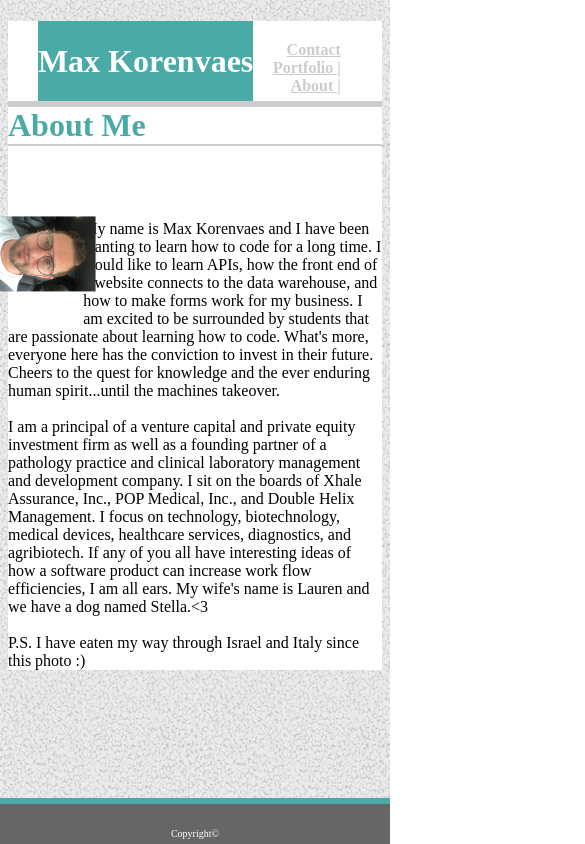
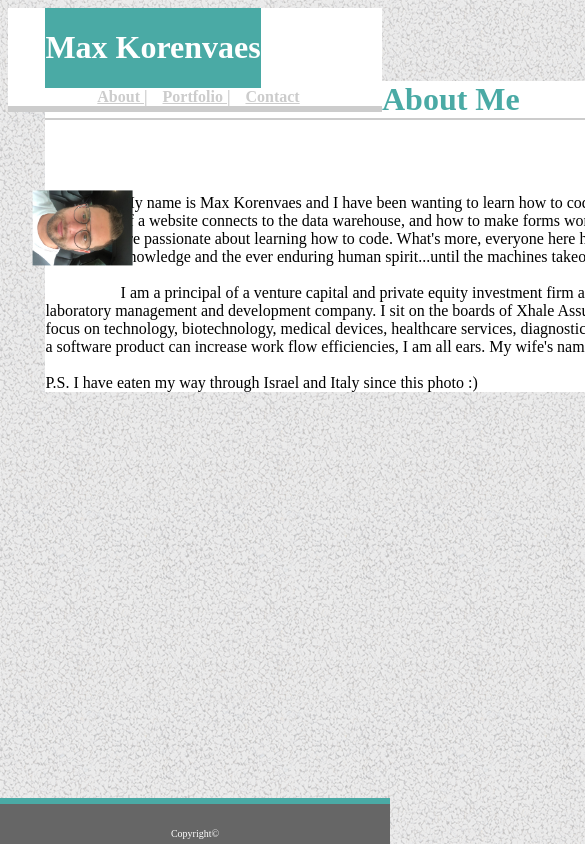
Before and after one commit to MZK1988/Responsive-Portfolio, a plain HTML site: page index.html in a window 390 px wide. Shown: the top 844 px of the page, 585 px wide, since content can reach past the window. Drawn offline with Linux system fonts and the light colour scheme.

Commit message:
another commit

```diff
--- a/assets/css/style.css
+++ b/assets/css/style.css
@@ -15,12 +15,19 @@ body {
     color: white;
     font: Serif;
     float: left;
-    margin-left: 8%;
+    margin-left: 10%;
 }
 
 #Menu {
-    margin-right: 7%;
+    margin-right: 18%;
 }
+
+.container {
+    width: 960px;
+    margin-left: 10%;
+    margin-top: 10%;
+}
+
 .Links {
     float:right;
     color: #cccccc;
@@ -216,3 +223,10 @@ body {
     text-align: center;
     bottom:0;
 }
+
+@media screen and (max-width: 768px) {
+    body {
+        color: black;
+    }
+
+}
--- a/index.html
+++ b/index.html
@@ -20,7 +20,7 @@
                 <a href="index.html" class="Links">About | </a>
             </h2>
         </div>
-    </div>
+    </div><br><br>
 
     <div class="container">
         <div class="row">
```
